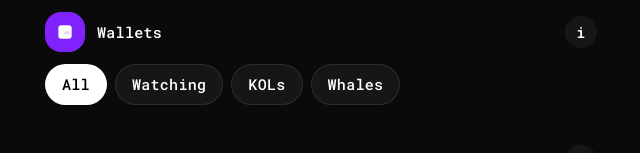
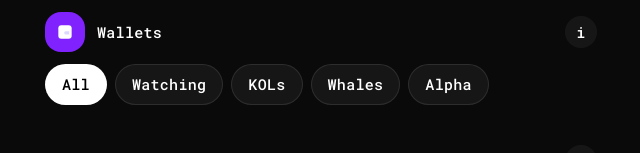
Before and after one commit to ericscotteisher/blackwing-wallets, a Next.js app: page / in a window 1280 px wide. Shown: the top 153 px of the page, without its empty margins (319-959 px from the left). Built offline with nearby package versions, Linux system fonts and the light colour scheme.

Commit message:
added alpha

```diff
--- a/app/data.ts
+++ b/app/data.ts
@@ -129,8 +129,18 @@ function deriveWalletStatus(index: number): WalletStatus {
   if (tradingIndexes.has(index)) return "Trading";
   if (watchingIndexes.has(index)) return "Watching";
 
-  const discoverStatuses: WalletStatus[] = ["KOL", "Whale", "Alpha"];
-  return discoverStatuses[index % discoverStatuses.length];
+  const discoverStart = tradingIndexes.size + watchingIndexes.size;
+  if (index < discoverStart) {
+    return "Watching";
+  }
+
+  const discoverIndex = index - discoverStart;
+  if (discoverIndex % 4 === 2) {
+    return "Alpha";
+  }
+
+  const discoverStatuses: WalletStatus[] = ["KOL", "Whale"];
+  return discoverStatuses[discoverIndex % discoverStatuses.length];
 }
 
 function derivePNL(name: string, index: number) {
--- a/app/page.tsx
+++ b/app/page.tsx
@@ -10,7 +10,7 @@ import {
   WalletStatus,
 } from "./data";
 
-const walletFilterTabs = ["All", "Watching", "KOLs", "Whales"] as const;
+const walletFilterTabs = ["All", "Watching", "KOLs", "Whales", "Alpha"] as const;
 type WalletFilter = (typeof walletFilterTabs)[number];
 
 type WalletView = WalletRecord & {
@@ -233,6 +233,9 @@ function WalletFeed({
     }
     if (walletFilter === "Whales") {
       return wallets.filter((wallet) => wallet.status === "Whale");
+    }
+    if (walletFilter === "Alpha") {
+      return wallets.filter((wallet) => wallet.status === "Alpha");
     }
     return wallets;
   }, [wallets, walletFilter]);
```
